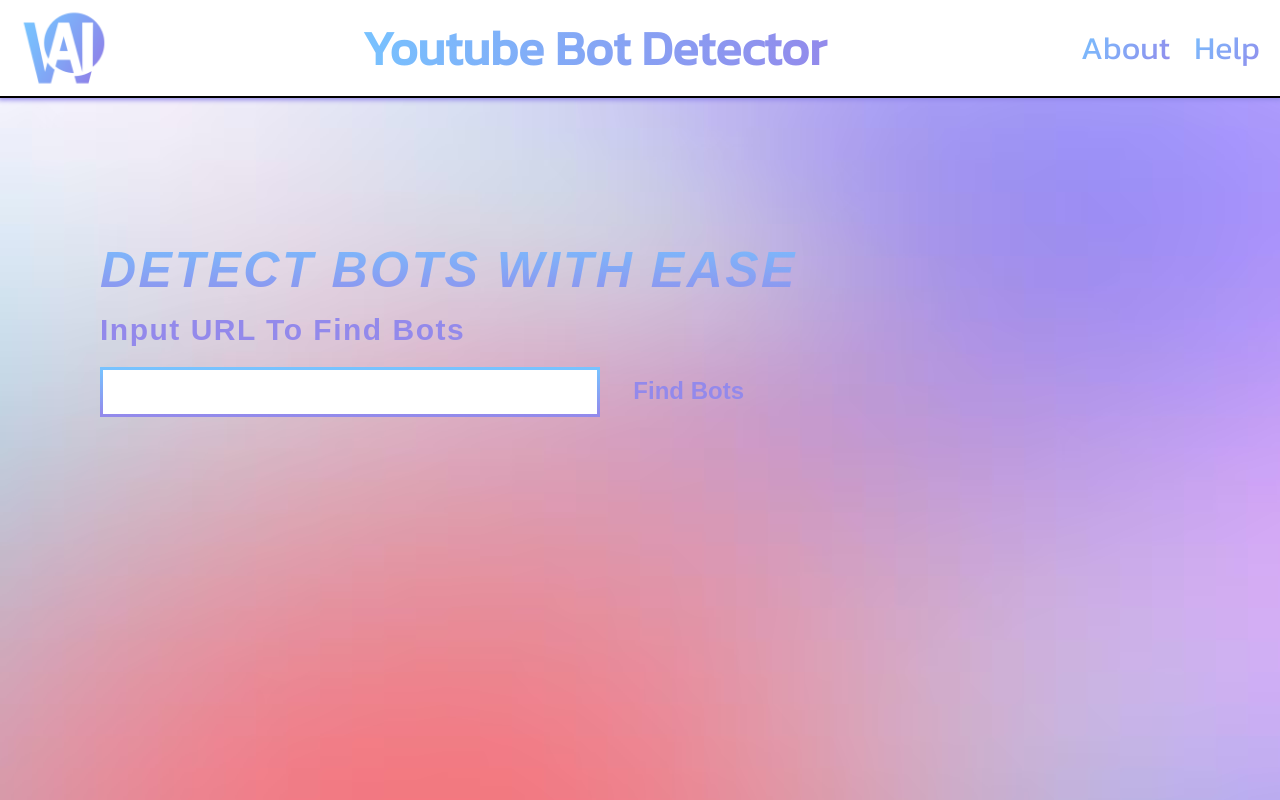
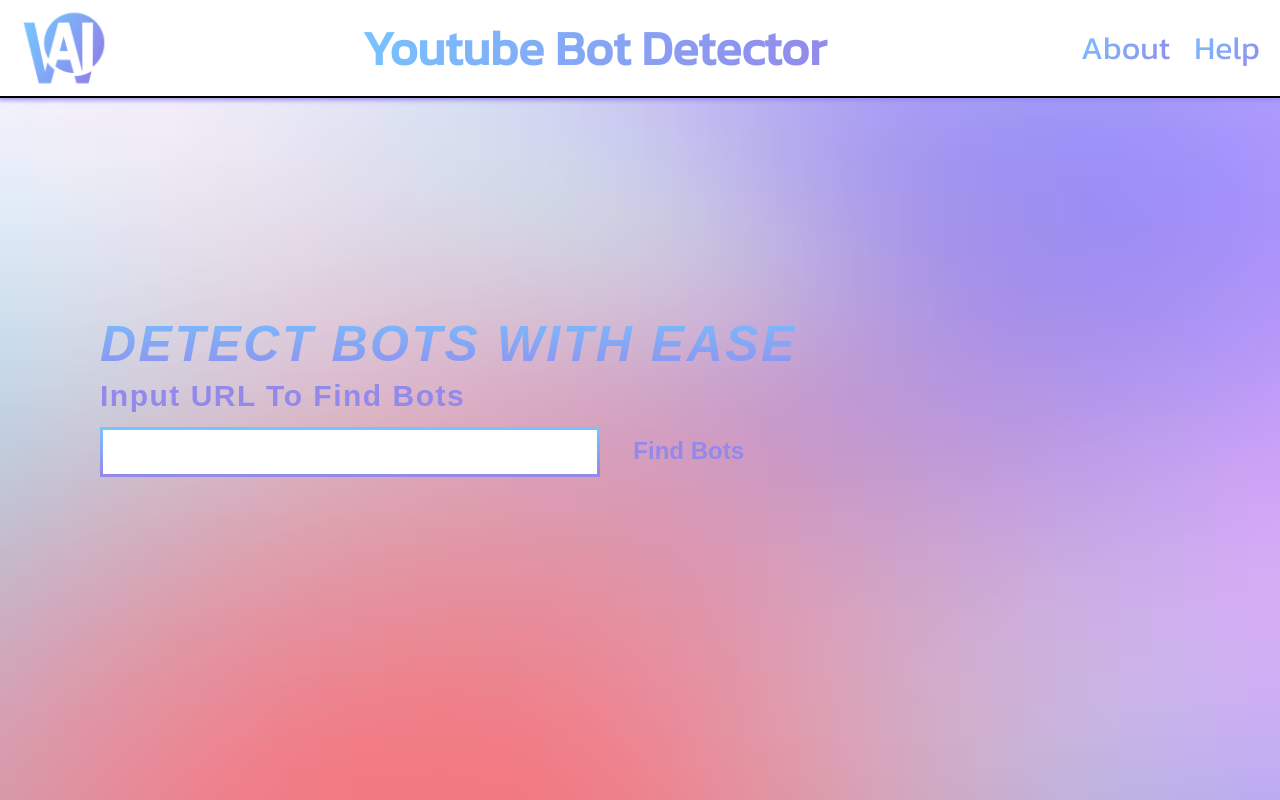
Before and after one commit to E3than/HackWestern9, a React (Create React App) app in the folder hw9/: page / in a window 1280 px wide. Built offline with nearby package versions, Linux system fonts and the light colour scheme.

Commit message:
updated positioning

```diff
--- a/hw9/src/App.css
+++ b/hw9/src/App.css
@@ -9,7 +9,7 @@
   border-image-slice: 1;
   position:fixed;
   left: 75pt;
-  top: 275pt;
+  top: 320pt;
   width: 500px;
   height: 50px;
   font-size: 24px;
@@ -24,7 +24,7 @@
   -webkit-text-fill-color: transparent;
   position: fixed;
   left: 75pt;
-  top: 175pt;
+  top: 230pt;
   font-family: "Avenir Next", sans-serif;
   font-weight: 900;
   font-size: 50px;
@@ -37,7 +37,7 @@
 h2 {
   position:fixed;
   left: 75pt;
-  top: 230pt;
+  top: 280pt;
   font-size: 30px;
   font-weight: 900;
   font-family: "Avenir Next", sans-serif;
@@ -48,7 +48,7 @@
 button {
   position: fixed;
   left: 475pt;
-  top: 280pt;
+  top: 325pt;
   font-size: 24px;
   font-family: "Avenir Next", sans-serif;
   font-weight: bold;
```
